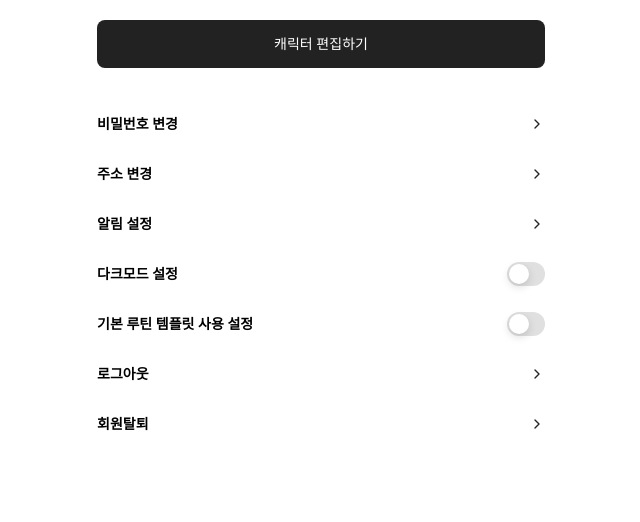
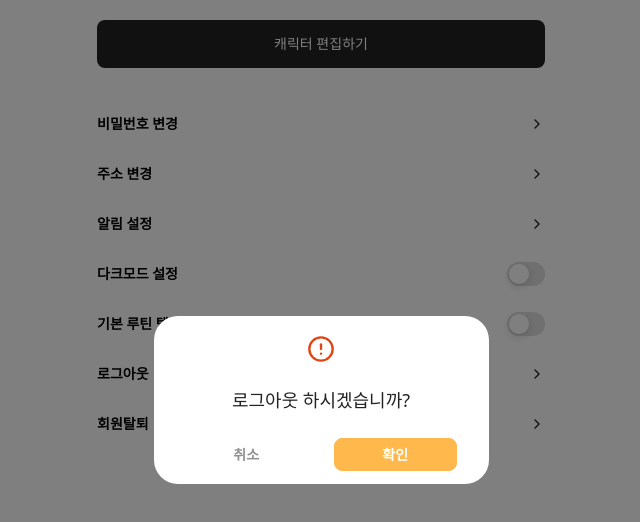
Before and after one commit to prgrms-web-devcourse-final-project/WBE4_5_GCC_FE, a Next.js app: page /profile in a window 1280 px wide. Both pictures are taken after a click on the element "로그아웃". Shown: the top 522 px of the page, without its empty margins (319-959 px from the left). Built offline with nearby package versions, Linux system fonts and the light colour scheme.

Commit message:
💄 Style: 로그아웃 모달 퍼블리싱

```diff
--- /dev/null
+++ b/src/app/components/common/LogoutModal.tsx
@@ -0,0 +1,36 @@
+'use client'
+
+import Button from './Button';
+import { CircleAlert } from 'lucide-react';
+
+interface LogoutModalProps {
+  onClose: () => void;
+  onConfirm: () => void;
+}
+
+export default function LogoutModal ({ onClose, onConfirm } : LogoutModalProps) {
+  return (
+    <div className="fixed inset-0 z-50 bg-black/50 flex items-center justify-center">
+      <div className="bg-white min-w-[335px] h-[168px] px-8 py-[19px] rounded-3xl">
+        <div className="flex flex-col items-center justify-center gap-y-6">
+          <CircleAlert className="w-7 h-auto text-[#E24413]"/>
+          <h1 className="text-[18px] text-[#222222] font-medium">로그아웃 하시겠습니까?</h1>
+          <div className="w-full flex gap-[27px]">
+            <Button
+              onClick={onClose}
+              className="h-[33px] text-sm text-[#909090] font-semibold bg-white"
+            >
+              취소
+            </Button>
+            <Button
+              onClick={onConfirm}
+              className="h-[33px] text-sm text-white font-semibold bg-[#FFB84C] border border-[#FFB84C] rounded-lg"
+            >
+              확인
+            </Button>
+          </div>
+        </div>
+      </div>
+    </div>
+  );
+}
--- a/src/app/profile/page.tsx
+++ b/src/app/profile/page.tsx
@@ -3,10 +3,12 @@
 import { useState } from "react";
 import { useRouter } from "next/navigation";
 import Button from "../components/common/Button";
+import LogoutModal from "../components/common/LogoutModal";
 import SettingsItem from "../components/profile/SettingsItem";
 
 export default function page () {
   const router = useRouter();
+  const [showLogoutModal, setShowLogoutModal] = useState(false);
   const [darkMode, setDarkMode] = useState(false);
   const [templateUse, setTemplateUse] = useState(false);
 
@@ -51,7 +53,7 @@ export default function page () {
           <SettingsItem
             label="로그아웃"
             type="link"
-            onClick={() => console.log('로그아웃')}
+            onClick={() => setShowLogoutModal(true)}
           />
           <SettingsItem
             label="회원탈퇴"
@@ -60,6 +62,16 @@ export default function page () {
           />
         </div>
       </div>
+
+      {showLogoutModal && (
+        <LogoutModal
+          onClose={() => setShowLogoutModal(false)}
+          onConfirm={() => {
+            console.log("로그아웃");
+            setShowLogoutModal(false);
+          }}
+        />
+      )}
     </div>
   );
 }
```
